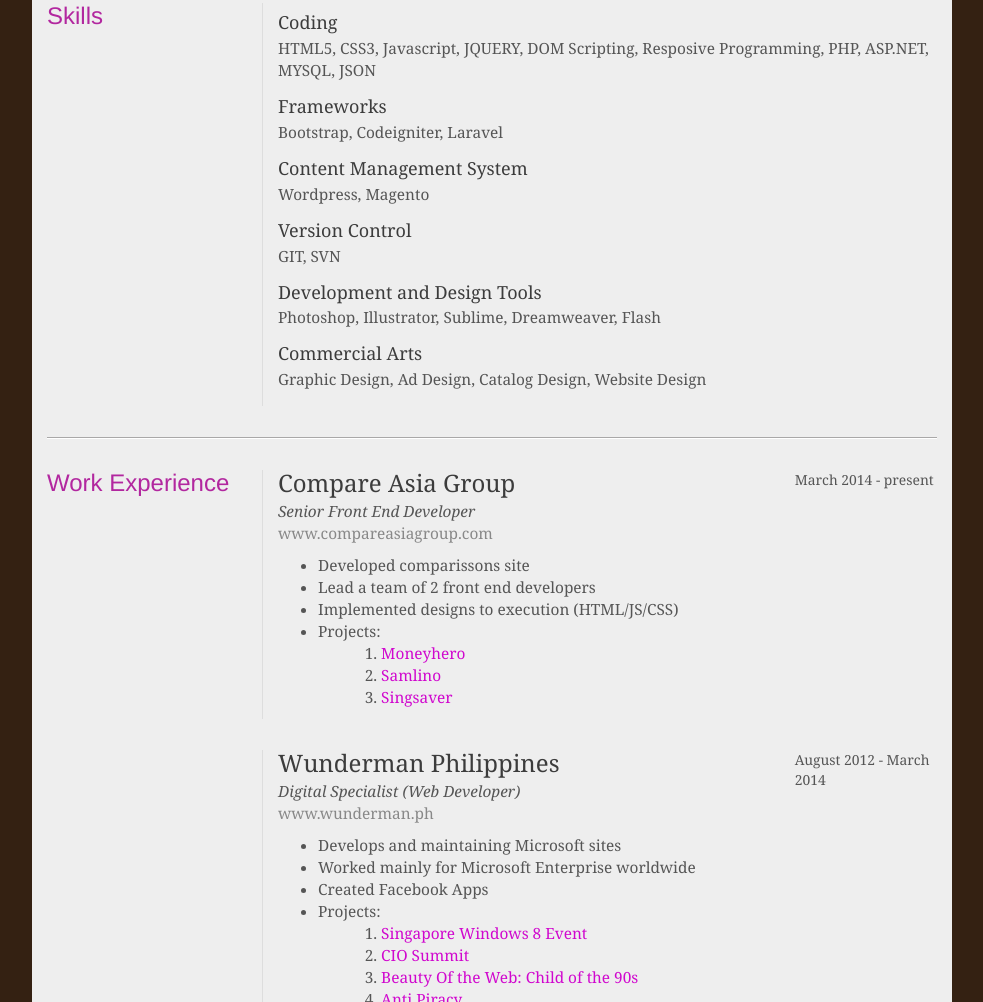
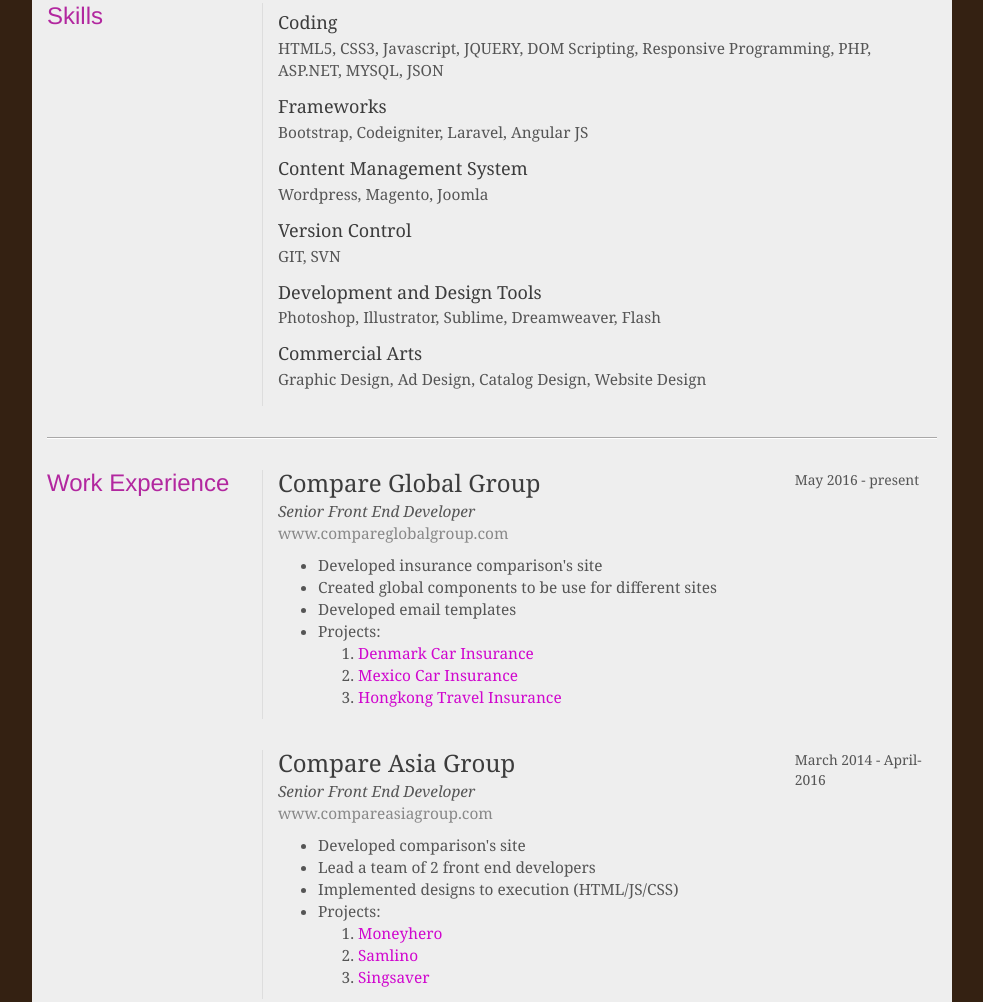
Before and after one commit to ghietugade/ghietugade.github.io, a plain HTML site: page resume.html in a window 1280 px wide. Shown: the part 778-1780 px from the top of the page, without its empty margins (148-1131 px from the left). Drawn offline with nearby package versions, Linux system fonts and the light colour scheme; files whose address does not match are found by name.

Commit message:
update resume

```diff
--- a/resume.html
+++ b/resume.html
@@ -63,10 +63,10 @@
                 </div>
                 <div class="col-md-4">
                     <ul class="cv-contacts">
-                      <li><i class="fa fa-home fa-lg"></i>Makati City Philippines</li>
-                      <li><i class="fa fa-envelope"></i><a href="mailto:ghie_blueshadow02@yahoo.com">Shoot me an email!</a></li>
-                      <li><i class="fa fa-mobile fa-2x"></i><a href="tel:09267390624">0926 7390 624</a></li>
-                      <li><i class="fa fa-globe fa-lg"></i><a href="http://angietugade.com">http://angietugade.com</a></li>
+                      <li><i class="fa fa-home fa-lg"></i>Causeway Bay, Hongkong</li>
+                      <li><i class="fa fa-envelope"></i><a href="mailto:anj.tugade@gmail.com">Send me an email!</a></li>
+                      <li><i class="fa fa-skype fa-lg"></i><a href="skype:angietugade?chat">angietugade</a></li>
+                      <li><i class="fa fa-globe fa-lg"></i><a href="http://angietugade.info">http://angietugade.info</a></li>
                     </ul>
                 </div>
             </div>
@@ -136,15 +136,15 @@
                 <div class="col-md-9 cv-border-left">
                     <div class="cv-skills-item">
                         <h4>Coding</h4>
-                        <p>HTML5, CSS3, Javascript, JQUERY, DOM Scripting, Resposive Programming, PHP, ASP.NET, MYSQL, JSON</p>
+                        <p>HTML5, CSS3, Javascript, JQUERY, DOM Scripting, Responsive Programming, PHP, ASP.NET, MYSQL, JSON</p>
                     </div>
                     <div class="cv-skills-item">
                         <h4>Frameworks</h4>
-                        <p>Bootstrap, Codeigniter, Laravel</p>
+                        <p>Bootstrap, Codeigniter, Laravel, Angular JS</p>
                     </div>
                     <div class="cv-skills-item">
                         <h4>Content Management System</h4>
-                        <p>Wordpress, Magento</p>
+                        <p>Wordpress, Magento, Joomla</p>
                     </div>
                     <div class="cv-skills-item">
                         <h4>Version Control</h4>
@@ -168,17 +168,42 @@
                 <div class="col-md-9">
                     <div class="row cv-work-item">
                         <div class="col-md-9">
+                            <h3 class="cv-company">Compare Global Group</h3>
+                            <p class="cv-position">Senior Front End Developer</p>
+                            <p class="visible-sm visible-xs cv-date-xs cv-date-xs">May 2016 - present</p>
+                            <p class="cv-website"><a href="http://compareglobalgroup.com/" targe="_blank">www.compareglobalgroup.com</a></p>
+                            <div class="cv-job-details">
+                                <ul>
+                                    <li>Developed insurance comparison's site</li>
+                                    <li>Created global components to be use for different sites</li>
+                                    <li>Developed email templates</li>
+                                    <li>Projects:
+                                        <ol>
+                                            <li><a href="https://www.samlino.dk/bilforsikring" target="_blank" style="color: #D007CE;">Denmark Car Insurance</a></li>
+                                            <li><a href="https://www.comparaguru.com/seguro-de-autos" target="_blank" style="color: #D007CE;">Mexico Car Insurance</a></li>
+                                            <li><a href="https://www.moneyhero.com.hk/en/travel-insurance" target="_blank" style="color: #D007CE;">Hongkong Travel Insurance</a></li>
+                                        </ol>
+                                    </li>
+                                </ul>
+                            </div>
+                        </div>
+                        <div class="col-md-3 cv-date visible-md visible-lg">
+                            <p>May 2016 - present</p>
+                        </div>
+                    </div>
+                    <div class="row cv-work-item">
+                        <div class="col-md-9">
                             <h3 class="cv-company">Compare Asia Group</h3>
                             <p class="cv-position">Senior Front End Developer</p>
-                            <p class="visible-sm visible-xs cv-date-xs cv-date-xs">March 2014 - present</p>
+                            <p class="visible-sm visible-xs cv-date-xs cv-date-xs">March 2014 - April 2016</p>
                             <p class="cv-website"><a href="http://www.compareasiagroup.com" targe="_blank">www.compareasiagroup.com</a></p>
                             <div class="cv-job-details">
                                 <ul>
-                                    <li>Developed comparissons site</li>
+                                    <li>Developed comparison's site</li>
                                     <li>Lead a team of 2 front end developers</li>
                                     <li>Implemented designs to execution (HTML/JS/CSS)</li>
                                     <li>Projects:
-                                        <ol style="margin-left: 1.5em;">
+                                        <ol>
                                             <li><a href="http://www.moneyhero.hk/" target="_blank" style="color: #D007CE;">Moneyhero</a></li>
                                             <li><a href="http://samlino.dk/" target="_blank" style="color: #D007CE;">Samlino</a></li>
                                             <li><a href="http://www.singsaver.sg/" target="_blank" style="color: #D007CE;">Singsaver</a></li>
@@ -188,7 +213,7 @@
                             </div>
                         </div>
                         <div class="col-md-3 cv-date visible-md visible-lg">
-                            <p>March 2014 - present</p>
+                            <p>March 2014 - April-2016</p>
                         </div>
                     </div>
                     <div class="row cv-work-item">
@@ -203,7 +228,7 @@
                                     <li>Worked mainly for Microsoft Enterprise worldwide</li>
                                     <li>Created Facebook Apps</li>
                                     <li>Projects:
-                                        <ol style="margin-left: 1.5em;">
+                                        <ol>
                                             <li><a href="http://www.microsoft.com/singapore/events/windows8/" target="_blank" style="color: #D007CE;">Singapore Windows 8 Event</a></li>
                                             <li><a href="http://chimes.com.ph/ciosummit11/" target="_blank" style="color: #D007CE;">CIO Summit</a></li>
                                             <li><a href="http://www.beautyoftheweb.com.au/childofthe90s" target="_blank" style="color: #D007CE;">Beauty Of the Web: Child of the 90s</a></li>
```
